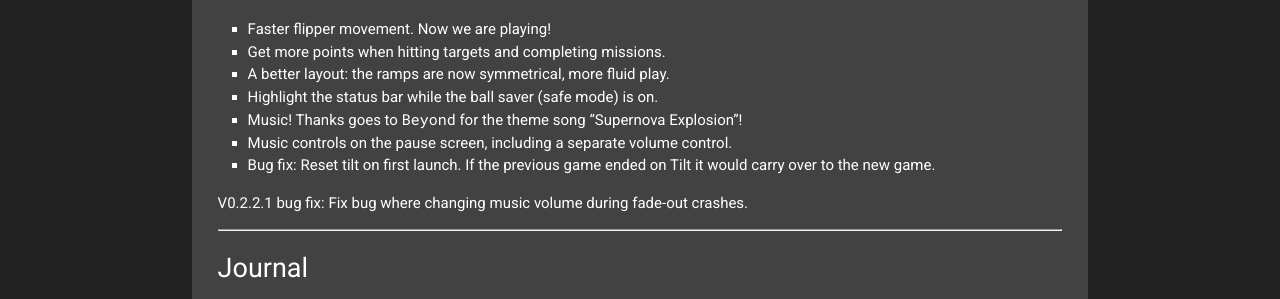
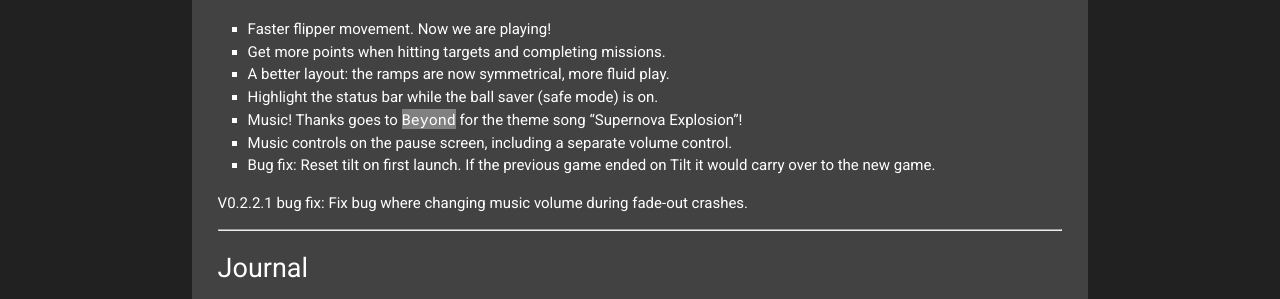
Before and after one commit to wesleywerner/wesleywerner.github.com, a Jekyll site: the page built from projects/nova-pinball/_posts/2015-11-19-nova-pinball-v0.2.2.md, in a window 1280 px wide. Shown: the part 196-495 px from the top of the page. Built offline with Jekyll 4.4.1, drawn with Linux system fonts in a browser that asks for light colours.

Commit message:
Set code block background.

```diff
--- a/assets/css/common.scss
+++ b/assets/css/common.scss
@@ -57,6 +57,7 @@ body {
 
 code {
   font-family: 'Roboto Mono', monospace;
+  background: grey;
 }
 
 /*
```
